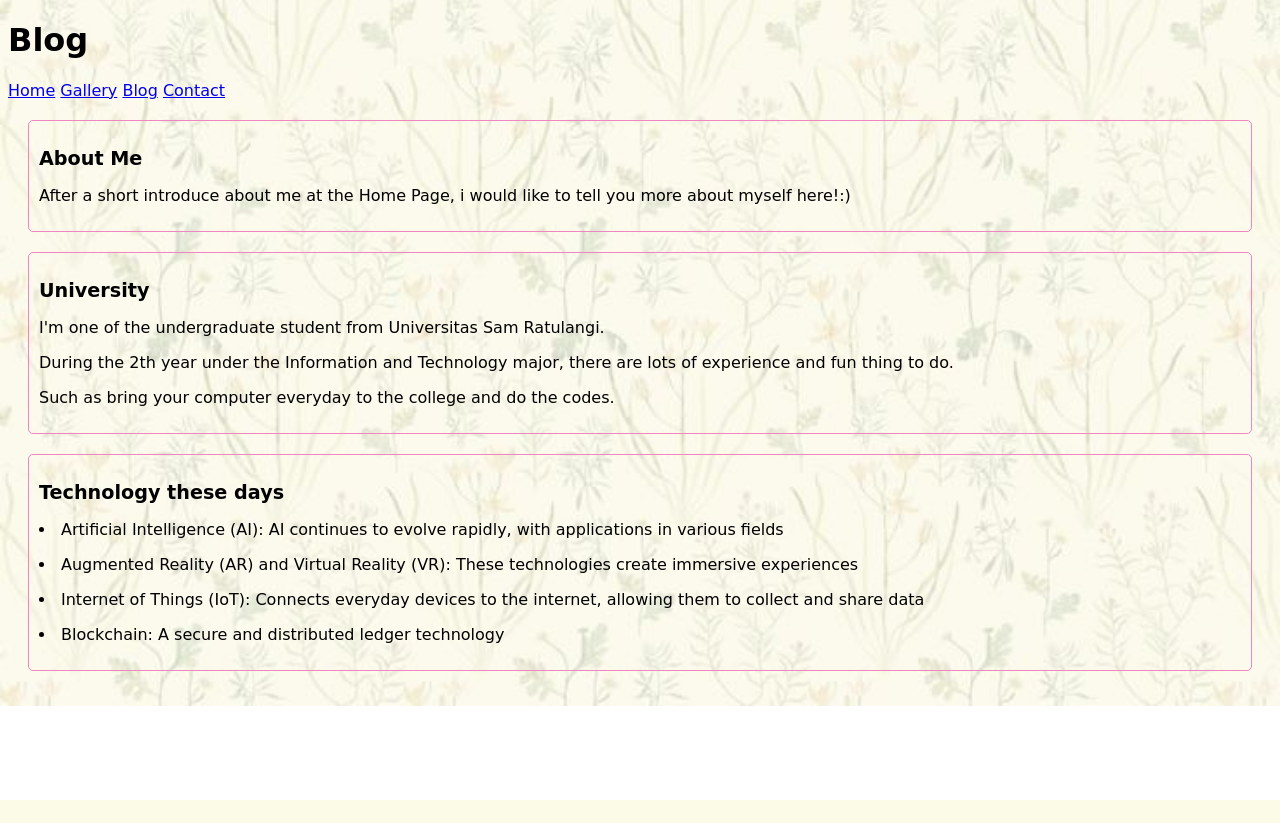
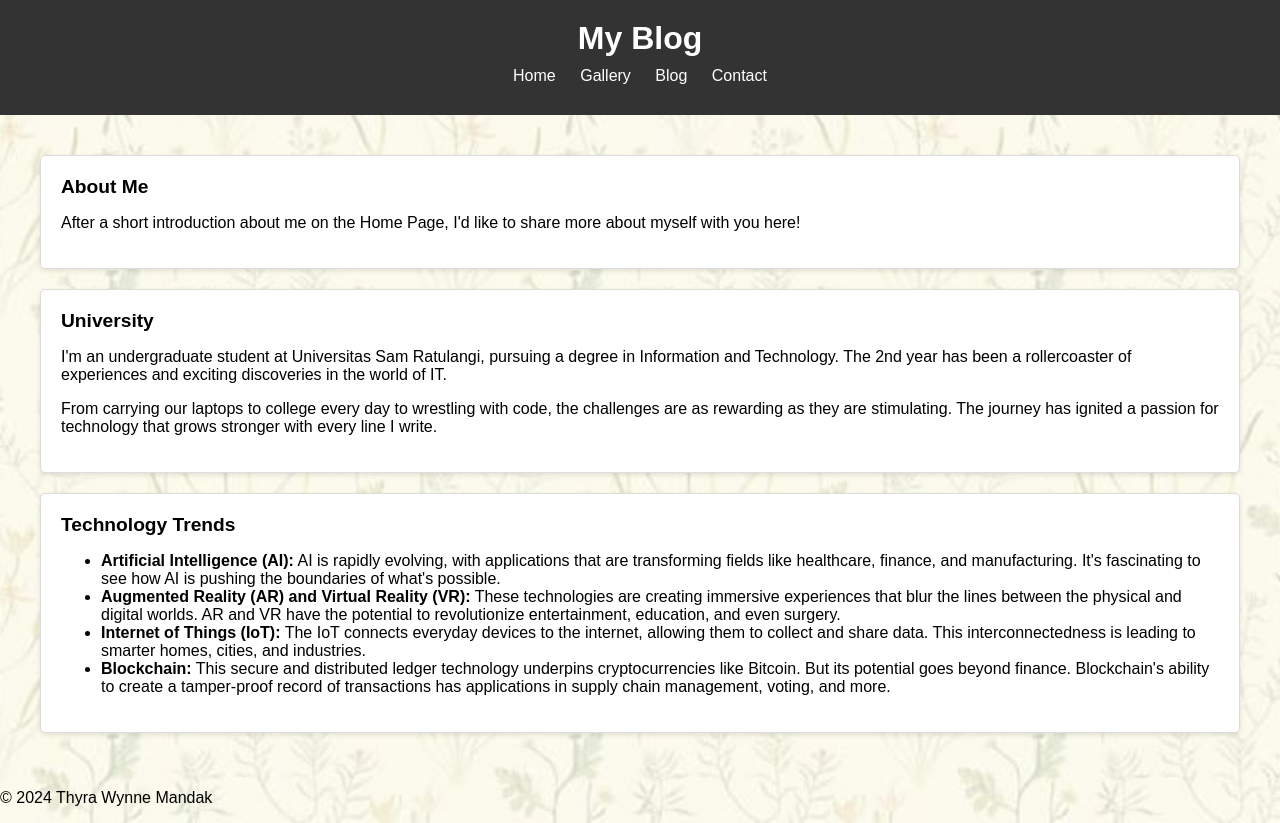
Before and after one commit to thyrawynne/thyrawynne.github.io, a PHP site: page /blog.html in a window 1280 px wide. Before the commit the page ends 800 px from the top, so only its background shows below. Run offline with PHP 8.4, Linux system fonts and the light colour scheme; some web fonts are replaced.

Commit message:
Added Changes

```diff
--- a/blog.html
+++ b/blog.html
@@ -1,14 +1,16 @@
 <!DOCTYPE html>
 <html lang="id">
+
 <head>
     <meta charset="UTF-8">
     <meta name="viewport" content="width=device-width, initial-scale=1.0">
-  <title>Blog</title>
+    <title>My Blog</title>
     <link rel="stylesheet" href="style.css">
 </head>
+
 <body>
     <header>
-    <h1>Blog</h1>
+        <h1>My Blog</h1>
         <nav>
             <a href="index.html">Home</a>
             <a href="gallery.html">Gallery</a>
@@ -16,35 +18,47 @@
             <a href="contact.html">Contact</a>
         </nav>
     </header>
+
     <main>
         <section class="blog-post">
             <h2>About Me</h2>
-      <p>
-        After a short introduce about me at the Home Page, i would like to tell you more about myself here!:)
-      </p>
+            <article>
+                <p>After a short introduction about me on the Home Page, I'd like to share more about myself with you here!</p>
+            </article>
         </section>
+
         <section class="blog-post">
             <h2>University</h2>
-      <p>
-        I'm one of the undergraduate student from Universitas Sam Ratulangi.<p>
-          During the 2th year under the Information and Technology major, there are lots of experience and fun thing to do.
-        </p>
-        Such as bring your computer everyday to the college and do the codes.
-      </p>
+            <article>
+                <p>I'm an undergraduate student at Universitas Sam Ratulangi, pursuing a degree in Information and Technology. The 2nd year has been a rollercoaster of experiences and exciting discoveries in the world of IT.</p>
+                <p>From carrying our laptops to college every day to wrestling with code, the challenges are as rewarding as they are stimulating. The journey has ignited a passion for technology that grows stronger with every line I write.</p>
+            </article>
         </section>
+
         <section class="blog-post">
-      <h2>Technology these days</h2>
-      <p>
-        <li> Artificial Intelligence (AI): AI continues to evolve rapidly, with applications in various fields</li>
-        </p>
-        <li> Augmented Reality (AR) and Virtual Reality (VR): These technologies create immersive experiences</li>
-        <p>
-        <li> Internet of Things (IoT):  Connects everyday devices to the internet, allowing them to collect and share data</li>
-      </p>
-        <p>
-        <li> Blockchain: A secure and distributed ledger technology</li>
-      </p>
+            <h2>Technology Trends</h2>
+            <article>
+                <ul>
+                    <li>
+                        <strong>Artificial Intelligence (AI):</strong> AI is rapidly evolving, with applications that are transforming fields like healthcare, finance, and manufacturing. It's fascinating to see how AI is pushing the boundaries of what's possible.
+                    </li>
+                    <li>
+                        <strong>Augmented Reality (AR) and Virtual Reality (VR):</strong> These technologies are creating immersive experiences that blur the lines between the physical and digital worlds. AR and VR have the potential to revolutionize entertainment, education, and even surgery.
+                    </li>
+                    <li>
+                        <strong>Internet of Things (IoT):</strong> The IoT connects everyday devices to the internet, allowing them to collect and share data. This interconnectedness is leading to smarter homes, cities, and industries.
+                    </li>
+                    <li>
+                        <strong>Blockchain:</strong> This secure and distributed ledger technology underpins cryptocurrencies like Bitcoin. But its potential goes beyond finance. Blockchain's ability to create a tamper-proof record of transactions has applications in supply chain management, voting, and more.
+                    </li>
+                </ul>
+            </article>
         </section>
     </main>
+
+    <footer>
+        <p>&copy; 2024 Thyra Wynne Mandak</p>
+    </footer>
 </body>
+
 </html>
--- a/style.css
+++ b/style.css
@@ -75,7 +75,7 @@ body {
 section {
   margin: 20px;
   padding: 10px;
-  border: 1px solid #f086c0;
+  border: 1px solid #bc729b;
   border-radius: 5px;
 }
 
@@ -92,3 +92,63 @@ section h2 {
 body {
   font-family: 'MyVintageFont', cursive;
 }
+
+body {
+  font-family: Arial, sans-serif;
+  margin: 0;
+  padding: 0;
+  background-color: #f5f5f5;
+}
+
+header {
+  background-color: #333;
+  color: #fff;
+  padding: 20px;
+}
+
+h1 {
+  text-align: center;
+  font-size: 2em;
+  margin: 0;
+}
+
+nav {
+  text-align: center;
+}
+
+nav a {
+  color: #fff;
+  text-decoration: none;
+  padding: 10px;
+  display: inline-block;
+}
+
+nav a:hover {
+  background-color: #222;
+}
+
+main {
+  padding: 20px;
+}
+
+.blog-post {
+  margin-bottom: 20px;
+  padding: 20px;
+  border: 1px solid #ddd;
+  border-radius: 5px;
+  background-color: #fff;
+  box-shadow: 0 2px 5px rgba(0, 0, 0, 0.1);
+}
+
+.blog-post h2 {
+  margin: 0 0 10px 0;
+}
+
+.bordered-section {
+  margin-bottom: 20px;
+  padding: 20px;
+  border: 1px solid #ddd;
+  border-radius: 5px;
+  background-color: #fff;
+  box-shadow: 0 2px 5px rgba(0, 0, 0, 0.1);
+}
```
Also changed, not shown: profile.jpeg (added), spring flowers.jpg (added). Lines whose indentation alone changed are shown as unchanged.
